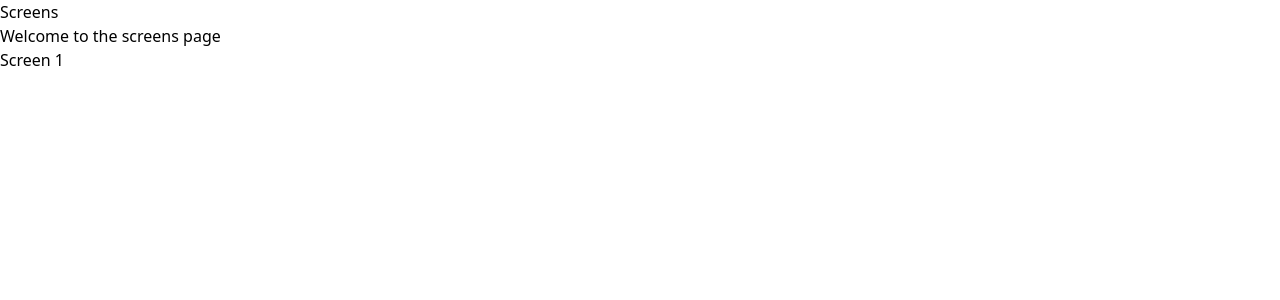
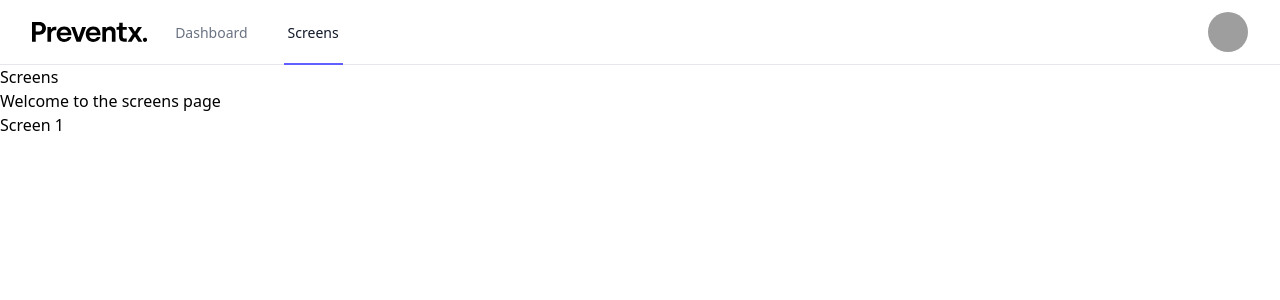
Before and after one commit to sarabenchinoun/test-results-ui, a Next.js app: page /screens in a window 1280 px wide. Shown: the top 300 px of the page. Built offline with nearby package versions, Linux system fonts and the light colour scheme; grey boxes are pictures that could not be loaded.

Commit message:
feat: add Navbar and Avatar components, update layout to include Navbar

```diff
--- a/app/layout.tsx
+++ b/app/layout.tsx
@@ -1,6 +1,7 @@
 import type { Metadata } from "next";
 import { Geist, Geist_Mono } from "next/font/google";
 import "./tailwind.css";
+import { Navbar } from "@/components/navbar";
 
 const geistSans = Geist({
 	variable: "--font-geist-sans",
@@ -27,7 +28,10 @@ export default function RootLayout({
 			<body
 				className={`${geistSans.variable} ${geistMono.variable} antialiased`}
 			>
-				{children}
+				<div className="min-h-full">
+					<Navbar />
+					{children}
+				</div>
 			</body>
 		</html>
 	);
--- a/app/screens/[screenReference]/page.tsx
+++ b/app/screens/[screenReference]/page.tsx
@@ -85,73 +85,6 @@ async function RecordStatus({
 	);
 }
 
-function ServiceRequests({ data }: { data: ScreenDetailsResponse }) {
-	const { serviceRequests } = data;
-	if (!serviceRequests.length) {
-		return <Text>No test bookings found</Text>;
-	}
-
-	return serviceRequests.map((request) => (
-		<Card key={request.serviceRequestId} className="mt-2">
-			<CardHeader>
-				<Subheading>{request.title}</Subheading>
-				<Text>Sample ID: #{request.sampleId}</Text>
-			</CardHeader>
-			<Text className="px-4 py-3">{request.description}</Text>
-			{request.results?.length > 0 &&
-				request.results.map((result) => {
-					const cardTheme = getServiceLevelTheme(result.level);
-					return (
-						<div
-							key={result.resultId}
-							className={cn(
-								"m-3 rounded-md border border-gray-200 border-t-4 p-4",
-								{
-									"border-t-gray-solid-bg": cardTheme === "gray",
-									"border-t-danger-solid-bg": cardTheme === "danger",
-									"border-t-warning-solid-bg": cardTheme === "warning",
-									"border-t-success-solid-bg": cardTheme === "success",
-									"border-t-info-solid-bg": cardTheme === "info",
-								},
-							)}
-						>
-							<div className="flex items-center justify-between text-gray-500 text-sm">
-								<div>
-									<Subheading level={3}>{result.status} RESULT</Subheading>
-									<Text>Sample: {request.sampleType}</Text>
-								</div>
-								<div className="flex items-center gap-2">
-									<Badge variant="ghost" theme={cardTheme}>
-										{result.level}
-									</Badge>
-									<Badge variant="solid" theme={cardTheme}>
-										<Icon name={getServiceLevelIcon(result.level)} />
-										{result.caseCode}
-									</Badge>
-								</div>
-							</div>
-							<div className="mt-4 flex gap-x-4 text-gray-500 text-sm">
-								<div>
-									Observation:{" "}
-									{result.observationDate &&
-										formatDate({ date: result.observationDate })}
-								</div>
-								<div>
-									Verification:{" "}
-									{result.verificationDate &&
-										formatDate({ date: result.verificationDate })}
-								</div>
-							</div>
-							<div className="mt-4 whitespace-pre-line">
-								{result.description && <Text>{result.description}</Text>}
-							</div>
-						</div>
-					);
-				})}
-		</Card>
-	));
-}
-
 async function RecordSummary({ data }: { data: ScreenDetailsResponse }) {
 	function getMetaDataValue(key: string) {
 		return (
@@ -232,3 +165,70 @@ async function RecordSummary({ data }: { data: ScreenDetailsResponse }) {
 		</Card>
 	);
 }
+
+function ServiceRequests({ data }: { data: ScreenDetailsResponse }) {
+	const { serviceRequests } = data;
+	if (!serviceRequests.length) {
+		return <Text>No test bookings found</Text>;
+	}
+
+	return serviceRequests.map((request) => (
+		<Card key={request.serviceRequestId} className="mt-2">
+			<CardHeader>
+				<Subheading>{request.title}</Subheading>
+				<Text>Sample ID: #{request.sampleId}</Text>
+			</CardHeader>
+			<Text className="px-4 py-3">{request.description}</Text>
+			{request.results?.length > 0 &&
+				request.results.map((result) => {
+					const cardTheme = getServiceLevelTheme(result.level);
+					return (
+						<div
+							key={result.resultId}
+							className={cn(
+								"m-3 rounded-md border border-gray-200 border-t-4 p-4",
+								{
+									"border-t-gray-solid-bg": cardTheme === "gray",
+									"border-t-danger-solid-bg": cardTheme === "danger",
+									"border-t-warning-solid-bg": cardTheme === "warning",
+									"border-t-success-solid-bg": cardTheme === "success",
+									"border-t-info-solid-bg": cardTheme === "info",
+								},
+							)}
+						>
+							<div className="flex items-center justify-between text-gray-500 text-sm">
+								<div>
+									<Subheading level={3}>{result.status} RESULT</Subheading>
+									<Text>Sample: {request.sampleType}</Text>
+								</div>
+								<div className="flex items-center gap-2">
+									<Badge variant="ghost" theme={cardTheme}>
+										{result.level}
+									</Badge>
+									<Badge variant="solid" theme={cardTheme}>
+										<Icon name={getServiceLevelIcon(result.level)} />
+										{result.caseCode}
+									</Badge>
+								</div>
+							</div>
+							<div className="mt-4 flex gap-x-4 text-gray-500 text-sm">
+								<div>
+									Observation:{" "}
+									{result.observationDate &&
+										formatDate({ date: result.observationDate })}
+								</div>
+								<div>
+									Verification:{" "}
+									{result.verificationDate &&
+										formatDate({ date: result.verificationDate })}
+								</div>
+							</div>
+							<div className="mt-4 whitespace-pre-line">
+								{result.description && <Text>{result.description}</Text>}
+							</div>
+						</div>
+					);
+				})}
+		</Card>
+	));
+}
--- /dev/null
+++ b/components/avatar.tsx
@@ -0,0 +1,50 @@
+"use client";
+
+import * as AvatarPrimitive from "@radix-ui/react-avatar";
+import type * as React from "react";
+
+import { cn } from "@/utils/cn";
+
+function Avatar({
+	className,
+	...props
+}: React.ComponentProps<typeof AvatarPrimitive.Root>) {
+	return (
+		<AvatarPrimitive.Root
+			className={cn(
+				"relative flex size-10 shrink-0 overflow-hidden rounded-full",
+				className,
+			)}
+			{...props}
+		/>
+	);
+}
+
+function AvatarImage({
+	className,
+	...props
+}: React.ComponentProps<typeof AvatarPrimitive.Image>) {
+	return (
+		<AvatarPrimitive.Image
+			className={cn("aspect-square size-full", className)}
+			{...props}
+		/>
+	);
+}
+
+function AvatarFallback({
+	className,
+	...props
+}: React.ComponentPropsWithoutRef<typeof AvatarPrimitive.Fallback>) {
+	return (
+		<AvatarPrimitive.Fallback
+			className={cn(
+				"flex size-full items-center justify-center rounded-full bg-gray-200",
+				className,
+			)}
+			{...props}
+		/>
+	);
+}
+
+export { Avatar, AvatarImage, AvatarFallback };
--- /dev/null
+++ b/components/logo.tsx
@@ -0,0 +1,73 @@
+import { cn } from "@/utils/cn";
+
+export function Logo({ className, ...props }: React.ComponentProps<"svg">) {
+	return (
+		<svg
+			xmlns="http://www.w3.org/2000/svg"
+			viewBox="0 0 788.0494 136.8975"
+			className={cn("shrink-0", className)}
+			{...props}
+		>
+			<title>PreventX Logo</title>
+			<g id="full-rgb">
+				<g>
+					<path
+						id="fullLogo"
+						d="M0,0H50.8809C76.6084,0,95.8086,17.4727,95.8086,43.3926c0,25.5361-19.9678,43.9687-44.9277,43.9687H25.5361v47.04H0ZM48.1924,65.4727c12.8642,0,21.5039-9.0235,21.5039-22.08,0-12.8643-8.64-21.5039-21.5039-21.5039H25.5361v43.584Z"
+						className="fill-text-base"
+					/>
+					<path
+						id="fullLogo-2"
+						data-name="fullLogo"
+						d="M105.629,33.4082h23.6162V49.9209h1.5361a28.5407,28.5407,0,0,1,26.4961-16.8965h9.2158V56.833H156.125c-15.9355,0-25.5361,11.7119-25.5361,29.76v47.8086h-24.96Z"
+						className="fill-text-base"
+					/>
+					<path
+						id="fullLogo-3"
+						data-name="fullLogo"
+						d="M168.9313,84.4814c0-31.873,21.3125-53.5683,50.88-53.5683,32.4483,0,50.1133,24,50.1133,52.416v7.8721H193.1237c.7676,15.36,11.3281,25.7285,27.4561,25.7285,12.2881,0,21.6963-5.7608,25.1523-14.0166h23.2315c-4.9913,20.5439-23.04,33.9844-49.1524,33.9844C190.0514,136.8975,168.9313,114.625,168.9313,84.4814Zm77.1846-10.9443c-1.1523-13.6318-11.7119-22.6562-26.3047-22.6562-14.0156,0-24.7676,9.9843-26.3037,22.6562Z"
+						className="fill-text-base"
+					/>
+					<path
+						id="fullLogo-4"
+						data-name="fullLogo"
+						d="M267.9245,33.4082h26.1123l24,71.2334h1.5361l23.8076-71.2334H370.069L333.0124,134.4014H304.7887Z"
+						className="fill-text-base"
+					/>
+					<path
+						id="fullLogo-5"
+						data-name="fullLogo"
+						d="M368.069,84.4814c0-31.873,21.3125-53.5683,50.88-53.5683,32.4482,0,50.1133,24,50.1133,52.416v7.8721H392.2614c.7676,15.36,11.3281,25.7285,27.4561,25.7285,12.288,0,21.6962-5.7608,25.1523-14.0166h23.2314c-4.9912,20.5439-23.04,33.9844-49.1523,33.9844C389.1891,136.8975,368.069,114.625,368.069,84.4814Zm77.1846-10.9443c-1.1524-13.6318-11.7119-22.6562-26.3047-22.6562-14.0156,0-24.7676,9.9843-26.3037,22.6562Z"
+						className="fill-text-base"
+					/>
+					<path
+						id="fullLogo-6"
+						data-name="fullLogo"
+						d="M481.5992,33.4082h23.8086V45.6963h1.3438c4.0322-7.4873,14.0156-14.7832,28.416-14.7832,22.6562,0,36.4805,15.9355,36.4805,37.4394v66.0489h-24.96v-59.52c0-12.2881-7.8721-20.544-19.3926-20.544-12.0957,0-20.7363,9.6-20.7363,22.2725v57.792h-24.96Z"
+						className="fill-text-base"
+					/>
+					<path
+						id="fullLogo-7"
+						data-name="fullLogo"
+						d="M595.8129,100.8008V53.377H578.725V33.4053h11.3281c4.416,0,7.2959-2.88,7.2959-7.68V5.5684h23.4248v27.84h27.84V53.377h-27.84V99.8408c0,8.4483,4.2236,13.8242,13.8233,13.8242H648.56v20.7364H629.4135C608.4857,134.4014,595.8129,122.4971,595.8129,100.8008Z"
+						className="fill-text-base"
+					/>
+					<g id="logoMark">
+						<path
+							id="logoMark_CompoundPathItem_"
+							data-name="logoMark &lt;CompoundPathItem&gt;"
+							d="M689.26,81.9854,657.1958,33.4082h27.457l19.7754,31.873h1.1524l19.584-31.873h27.456L720.7485,82.3691l34.5606,52.0323H727.6607l-22.08-34.1758h-1.5362l-22.08,34.1758H654.5083Z"
+							className="fill-text-base"
+						/>
+						<path
+							id="logoMark_CompoundPathItem_2"
+							data-name="logoMark &lt;CompoundPathItem&gt;"
+							d="M758.8648,122.1218a14.2627,14.2627,0,0,1,14.5918-14.208c8.4482,0,14.5928,6.1435,14.5928,14.208,0,8.2559-6.1446,14.208-14.5928,14.208C765.3931,136.33,758.8648,130.3777,758.8648,122.1218Z"
+							className="fill-text-base"
+						/>
+					</g>
+				</g>
+			</g>
+		</svg>
+	);
+}
--- /dev/null
+++ b/components/nav-link.tsx
@@ -0,0 +1,43 @@
+"use client";
+
+import { cn } from "@/utils/cn";
+import Link, { type LinkProps } from "next/link";
+import { usePathname } from "next/navigation";
+
+interface NavLinkProps extends LinkProps {
+	className?: string;
+	children: React.ReactNode;
+}
+
+export function NavLink({ href, ...props }: NavLinkProps) {
+	const isActive = useIsActive(href);
+
+	return (
+		<Link
+			href={href}
+			aria-current={isActive ? "page" : undefined}
+			className={cn(
+				isActive
+					? "border-indigo-500 text-gray-900"
+					: "border-transparent text-gray-500 hover:border-gray-300 hover:text-gray-700",
+				"inline-flex items-center border-b-2 px-1 pt-1 font-medium text-sm",
+			)}
+			{...props}
+		/>
+	);
+}
+
+function useIsActive(href: LinkProps["href"]) {
+	const pathname = usePathname();
+	const activePath = typeof href === "string" ? href : href.pathname;
+
+	if (!activePath) {
+		return false;
+	}
+
+	if (activePath === "/") {
+		return pathname === "/";
+	}
+
+	return pathname.startsWith(activePath);
+}
--- /dev/null
+++ b/components/navbar.tsx
@@ -0,0 +1,53 @@
+import { Avatar, AvatarFallback, AvatarImage } from "@/components/avatar";
+import { Logo } from "./logo";
+import { NavLink } from "./nav-link";
+
+const user = {
+	name: "Tom Cook",
+	email: "tom@example.com",
+	imageUrl:
+		"https://images.unsplash.com/photo-1472099645785-5658abf4ff4e?ixlib=rb-1.2.1&ixid=eyJhcHBfaWQiOjEyMDd9&auto=format&fit=facearea&facepad=2&w=256&h=256&q=80",
+};
+
+const navigation = [
+	{ name: "Dashboard", href: "/" },
+	{ name: "Screens", href: "/screens" },
+];
+
+export function Navbar() {
+	return (
+		<nav className="border-gray-200 border-b bg-white">
+			<div className="mx-auto max-w-7xl px-4 sm:px-6 lg:px-8">
+				<div className="flex h-16 justify-between">
+					<div className="flex">
+						<div className="flex shrink-0 items-center">
+							<Logo className="h-5 w-auto" />
+						</div>
+						<div className="sm:-my-px hidden sm:ml-6 sm:flex sm:space-x-8">
+							{navigation.map((item) => (
+								<NavLink key={item.name} href={item.href}>
+									{item.name}
+								</NavLink>
+							))}
+						</div>
+					</div>
+					<div className="hidden sm:ml-6 sm:flex sm:items-center">
+						<div className="relative ml-3">
+							<div>
+								<button
+									className="relative flex max-w-xs items-center rounded-full bg-white text-sm focus:outline-none focus:ring-2 focus:ring-indigo-500 focus:ring-offset-2"
+									type="button"
+								>
+									<Avatar>
+										<AvatarFallback>{user.name.charAt(0) || ""}</AvatarFallback>
+										<AvatarImage src={user.imageUrl} />
+									</Avatar>
+								</button>
+							</div>
+						</div>
+					</div>
+				</div>
+			</div>
+		</nav>
+	);
+}
--- a/package.json
+++ b/package.json
@@ -14,6 +14,7 @@
 	"dependencies": {
 		"@faker-js/faker": "^9.4.0",
 		"@phosphor-icons/react": "^2.1.7",
+		"@radix-ui/react-avatar": "^1.1.2",
 		"@tailwindcss/postcss": "^4.0.3",
 		"babel-plugin-react-compiler": "19.0.0-beta-714736e-20250131",
 		"clsx": "^2.1.1",
```
Also changed, not shown: 1 other file (tests, documents, lock files or other folders).
